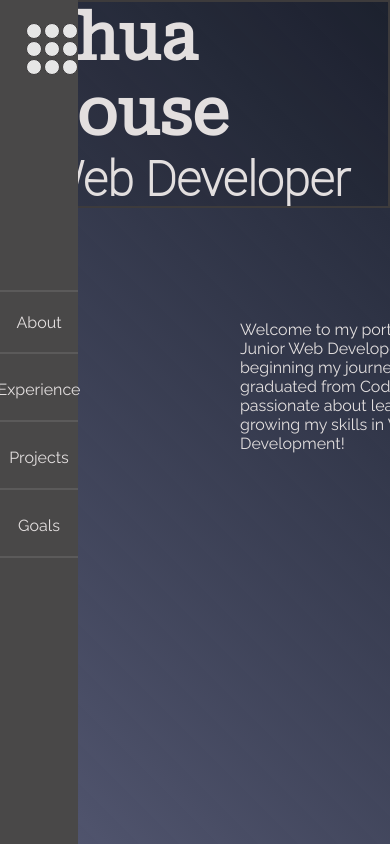
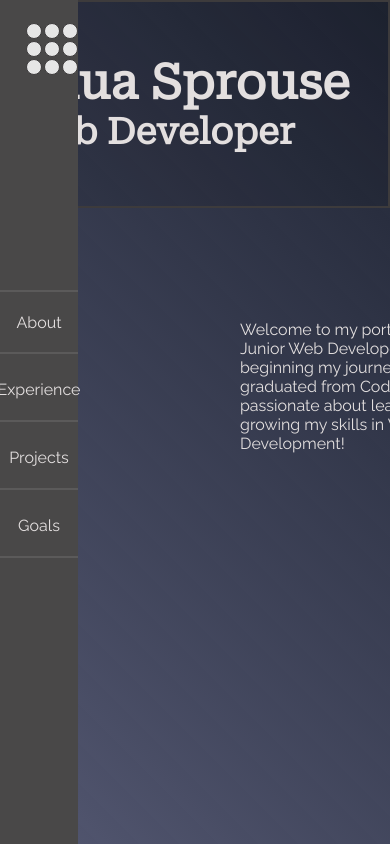
Before and after one commit to thevaliantjosh/thevaliantjosh.github.io, a website: page index.html in a window 390 px wide. Drawn offline with Linux system fonts and the light colour scheme.

Commit message:
The Title Row and columnns are looking closer to how I want them, and are responding to adjusting screen sizes

```diff
--- a/css/joshua-sprouse.css
+++ b/css/joshua-sprouse.css
@@ -59,9 +59,9 @@
 /*        !*justify-content: center;*!*/
 /*    }*/
 
-    .title-column {
-        width: 29rem;
-    }
+   .title-row {
+       align-items: flex-end;
+   }
 
     /*Adjusting the about-row for smaller devices*/
     .about-row {
@@ -76,19 +76,9 @@
 }
 /*For Screens larger than 768 aka: default*/
 @media screen and (min-width:769px){
-    /*.page-container {*/
-    /*    position: relative;*/
-    /*    display: flex;*/
-    /*    flex-flow: column;*/
-    /*    width: 100vw;*/
-    /*    height: 100vh;*/
-    /*    margin-left: 5rem;*/
-    /*}*/
+
     .content-container {
         position: absolute;
-        /*display: flex;*/
-        /*flex-flow: column nowrap;*/
-        /*flex-wrap: nowrap;*/
         top: 0;
         right: 0;
         bottom: 0;
@@ -98,29 +88,9 @@
         /*margin: 1rem 1rem 1rem 15rem;*/
     }
 /*Title-row for larger devices*/
-/*    .title-row {*/
-/*        display: flex;*/
-/*        flex-direction: column;*/
-/*        margin-bottom: 5rem;*/
-/*        top: 0;*/
-/*        left: 0;*/
-/*        !*align-items: center;*!*/
-/*        !*justify-content: center;*!*/
-/*    }*/
-
-    /*.title-column {*/
-    /*    !*position: absolute;*!*/
-
-    /*    !*top: 5rem;*!*/
-    /*    !*top: 1rem;*!*/
-    /*    !*bottom: 1rem;*!*/
-    /*    margin-bottom: 1rem;*/
-    /*    height: 5rem;*/
-    /*    !*margin: 5rem;*!*/
-    /*    font-size: 2em;*/
-    /*    font-family: 'Roboto Serif', serif;*/
-    /*}*/
-
+    .title-row {
+        align-items: center;
+    }
 
     .about-row {
         position: absolute;
@@ -169,10 +139,6 @@ p {
 }
 
 /*Font size and Family for the title-column*/
-.title-column:nth-of-type(even){
-    font-size: 2em;
-    font-family: 'Roboto Thin', serif;
-}
 
 
 .about-column {
@@ -183,7 +149,6 @@ p {
     display: flex;
     flex-direction: column;
     position: fixed;
-    align-items: center;
     justify-content: center;
     top: 0;
     right: 0;
@@ -199,9 +164,14 @@ p {
     display: flex;
     justify-content: center;
     width: 29rem;
-    font-size: 2em;
+    font-size: 1.5em;
     font-family: 'Roboto Serif', serif;
 }
+
+/*.title-column:nth-of-type(even){*/
+/*    font-family: 'Roboto Thin', sans-serif;*/
+/*}*/
+
 
 
 
```
